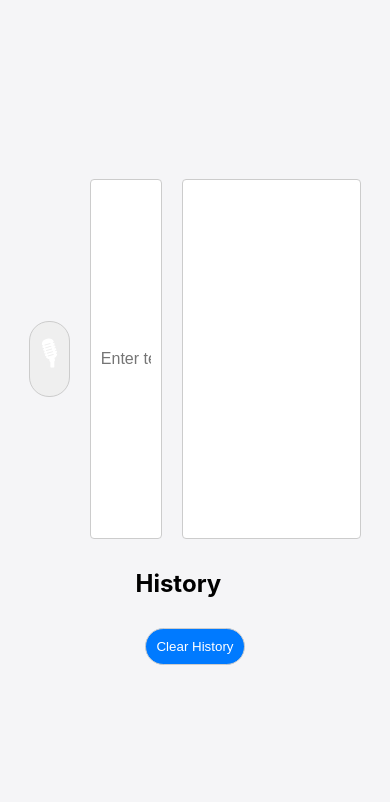
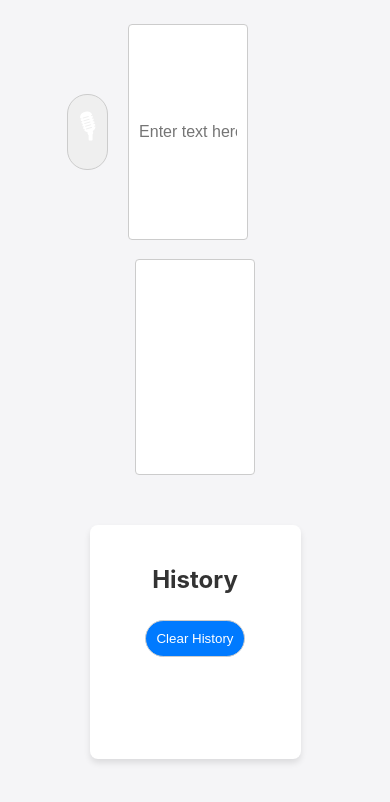
Before and after one commit to SerdarAtalay/synapp, a React (Create React App) app: page / in a window 390 px wide. Shown: the top 802 px of the page. Built offline with nearby package versions, Linux system fonts and the light colour scheme.

Commit message:
synp-06: finalize design for responsiveness

```diff
--- a/public/index.html
+++ b/public/index.html
@@ -2,7 +2,7 @@
 <html lang="en">
   <head>
     <meta charset="utf-8" />
-    <link rel="icon" href="%PUBLIC_URL%/favicon.ico" />
+    <link rel="icon" href="https://cdn-bocdd.nitrocdn.com/HVBjtMJNipoZqehbxISQmnReBemWYQfv/assets/images/optimized/rev-b98abe7/appsamurai.com/wp-content/uploads/2022/06/AppSamurai_Black-Green-Icon.png" />
     <meta name="viewport" content="width=device-width, initial-scale=1" />
     <meta name="theme-color" content="#000000" />
     <meta
@@ -24,7 +24,7 @@
       work correctly both with client-side routing and a non-root public URL.
       Learn how to configure a non-root public URL by running `npm run build`.
     -->
-    <title>React App</title>
+    <title>SynApp</title>
   </head>
   <body>
     <noscript>You need to enable JavaScript to run this app.</noscript>
--- a/src/App.scss
+++ b/src/App.scss
@@ -33,15 +33,6 @@
     transition: border-color .15s ease-in-out,box-shadow .15s ease-in-out;
   }
 
-  .translate-btn, .clear-history-btn {
-    background-color: #007aff;
-    color: white;
-    cursor: pointer;
-
-    &:hover {
-      background-color: darken(#007aff, 10%);
-    }
-  }
   .voice-btn {
     background-color: #efefef;
     color: white;
@@ -53,12 +44,75 @@
       border: 1px solid #aaa;
     }
   }
+
+  .history {
+    margin-top: 20px;
+    width: 45%;
+    background-color: #fff;
+    border-radius: 8px;
+    box-shadow: 0 4px 6px rgba(0,0,0,0.1);
+    padding: 20px;
+    text-align: center;
+    height: 33vh;
+    overflow: scroll;
+
+    h2 {
+      color: #333;
+      margin-bottom: 15px;
+    }
+
+    ul {
+      list-style-type: none;
+      padding: 0;
+
+      li {
+        background-color: #f9f9f9;
+        border-radius: 5px;
+        padding: 10px;
+        margin-bottom: 10px;
+        box-shadow: 0 2px 4px rgba(0,0,0,0.05);
+
+        &:last-child {
+          margin-bottom: 0;
+        }
+
+        strong {
+          color: #007bff;
+        }
+      }
+    }
+
+    .clear-history-btn {
+      background-color: #007aff;
+      color: white;
+      cursor: pointer;
+
+      &:hover {
+        background-color: darken(#007aff, 10%);
+      }
+    }
+  }
+
 }
 
 @media (max-width: 768px) {
   .App {
-    .text-input, .translation-output {
-      width: 90%;
+    padding: 5px;
+    justify-content: flex-start;
+    .input-output {
+      flex-direction: column;
+      margin-bottom: 20px;
+    }
+    .input-field {
+      margin-left: -75px;
+      margin-top: 30px;
+      padding-bottom: 20px;
+      .text-input {
+      height: 23vh;
+      }
+    }
+    .translation-output, .input-field, .history {
+      max-height: 23vh;
     }
   }
 }
```
Also changed, not shown: src/logo.svg (deleted).
